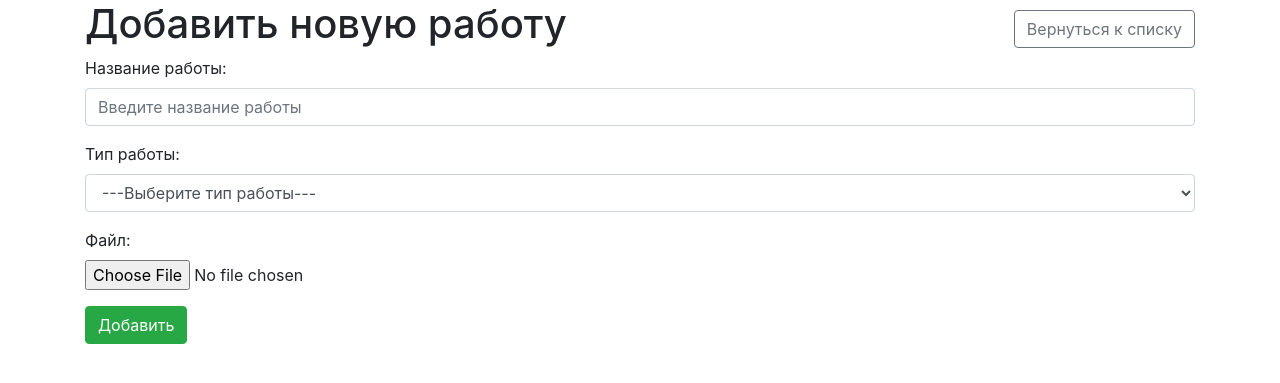
After one commit to Arcane97/diplom_django, a Django app: page /works/new_work_page in a window 1280 px wide. The commit adds this page. Shown: the top 383 px of the page. Run offline with Django 4.2, Linux system fonts and the light colour scheme; data that the repository does not hold is empty.

Commit message:
Создал формы для добавления новых работ.

```diff
--- /dev/null
+++ b/diplom_django/works/forms.py
@@ -0,0 +1,18 @@
+from django.forms import ModelForm, TextInput, Select, FileInput
+
+from works.models import Work
+
+
+class WorkForm(ModelForm):
+    def __init__(self, *args, **kwargs):
+        super().__init__(*args, **kwargs)
+        self.fields['work_type'].empty_label = '---Выберите тип работы---'
+
+    class Meta:
+        model = Work
+        fields = ['name', 'work_type', 'file']
+        widgets = {
+            'name': TextInput(attrs={'class': 'form-control', 'placeholder': 'Введите название работы'}),
+            'work_type': Select(attrs={'class': 'form-control'}),
+            'file': FileInput(attrs={'class': 'form-control-file'}),
+        }
--- /dev/null
+++ b/diplom_django/works/templates/new_work.html
@@ -0,0 +1,40 @@
+<!DOCTYPE html>
+<html lang="en">
+<head>
+    <meta charset="UTF-8">
+    <title>Добавить новую работу</title>
+    <link rel="stylesheet" href="https://cdn.jsdelivr.net/npm/bootstrap@4.6.1/dist/css/bootstrap.min.css    ">
+</head>
+<body>
+<div class="container" id="page">
+    <div class="page-header">
+        <h1>
+            Добавить новую работу
+            <div style="margin-top:10px" role="toolbar" class="btn-toolbar float-right">
+                <a class="btn btn-outline-secondary" href="{% url 'works:works_page' %}">
+                    Вернуться к списку
+                </a>
+            </div>
+            <div class="clearfix"></div>
+        </h1>
+    </div>
+    <div class="row">
+        <div class="col-sm">
+            <form action="{% url 'works:new_work_page' %}" method="post" enctype="multipart/form-data">
+                {% csrf_token %}
+
+                <div class="form-error">{{ form.non_field_errors }}</div>
+
+                {% for f in form %}
+                <p><label class="form-label" for="{{ f.id_for_label }}">{{f.label}}: </label>{{ f }}</p>
+                <div class="form-error">{{ f.errors }}</div>
+                {% endfor %}
+
+
+                <button class="btn btn-success" type="submit">Добавить</button>
+            </form>
+        </div>
+    </div>
+</div>
+</body>
+</html>
--- a/diplom_django/works/urls.py
+++ b/diplom_django/works/urls.py
@@ -4,6 +4,7 @@ from works.views import *
 
 app_name = "works"
 urlpatterns = [
-    path('works/', works_page),
+    path('works/', works_page, name='works_page'),
     path('works/<int:work_id>/', work_page, name='work_page'),
+    path('works/new_work_page', new_work_page, name='new_work_page')
 ]
--- a/diplom_django/works/views.py
+++ b/diplom_django/works/views.py
@@ -1,5 +1,6 @@
-from django.shortcuts import render
+from django.shortcuts import render, redirect
 
+from works.forms import WorkForm
 from works.models import Work
 
 
@@ -13,3 +14,19 @@ def work_page(request, work_id):
     work = Work.objects.get(pk=work_id)
     param = {'work': work}
     return render(request, 'work.html', param)
+
+
+def new_work_page(request):
+    if request.method == 'POST':
+        form = WorkForm(request.POST, request.FILES)
+        if form.is_valid():
+            instance = form.save(commit=False)
+            instance.owner = request.user
+            instance.save()
+            return redirect(instance.get_absolute_url())
+
+    else:
+        form = WorkForm()
+
+    param = {'form': form}
+    return render(request, 'new_work.html', param)
```
Also changed, not shown: diplom_django/works/templates/works.html (+8 -2 lines).
